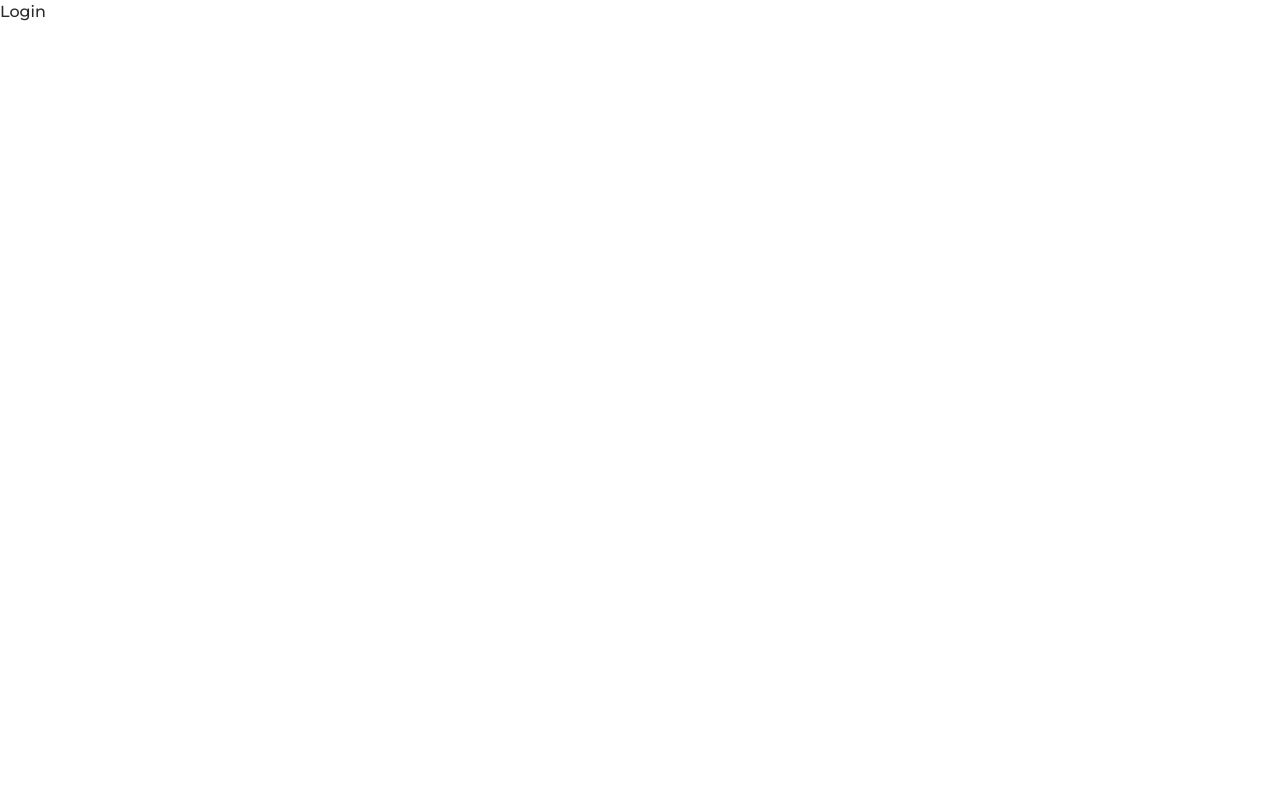
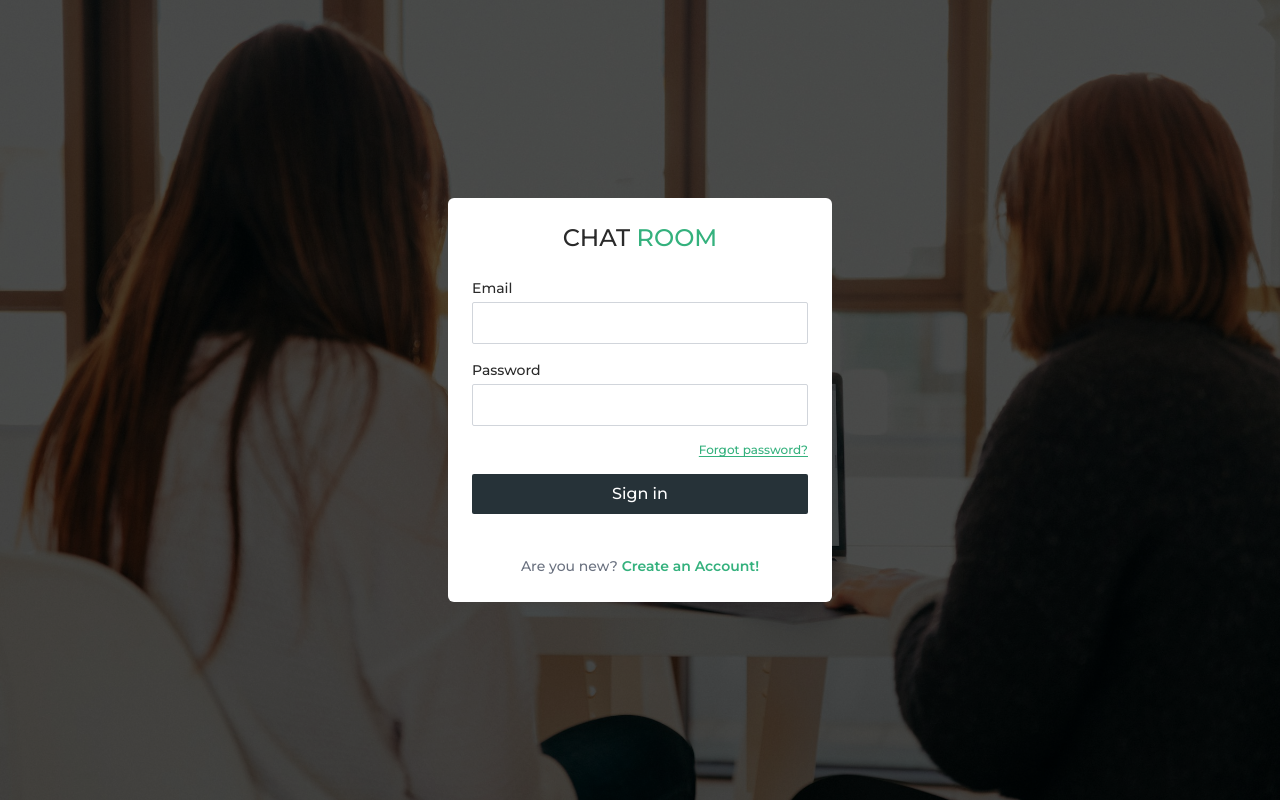
Before and after one commit to bernardoyewole/chat-room, a React (Create React App) app: page /login in a window 1280 px wide. Built offline with nearby package versions, Linux system fonts and the light colour scheme.

Commit message:
Create login page

```diff
--- a/package.json
+++ b/package.json
@@ -8,6 +8,7 @@
     "@testing-library/user-event": "^13.5.0",
     "react": "^18.3.1",
     "react-dom": "^18.3.1",
+    "react-hook-form": "^7.52.1",
     "react-icons": "^5.2.1",
     "react-router-dom": "^6.24.1",
     "react-scripts": "5.0.1",
--- a/src/components/PrivateRoute.js
+++ b/src/components/PrivateRoute.js
@@ -1,7 +1,7 @@
 import { Route, Navigate, Outlet } from 'react-router-dom';
 
 function PrivateRoute({ element: Component, ...rest }) {
-    const isAuthenticated = true;
+    const isAuthenticated = false;
 
     return isAuthenticated ? <Outlet /> : <Navigate to="/login" />;
 }
--- a/src/pages/Login.js
+++ b/src/pages/Login.js
@@ -1,8 +1,50 @@
-import React from 'react'
+import { useForm } from "react-hook-form";
 
 function Login() {
+    const { register, handleSubmit, watch, formState: { errors } } = useForm();
+
     return (
-        <div>Login</div>
+        <div className="bg-[url('../images/login-bg.jpg')] h-screen bg-cover">
+            <div className="bg-black/70 h-full grid place-items-center">
+                <div className="bg-white p-6 rounded-md w-96">
+                    <h1 className="text-2xl text-center">CHAT <span className="text-[#34b17d]">ROOM</span></h1>
+                    <form className="pt-6">
+                        <div className="flex flex-col gap-1 mb-4">
+                            <label htmlFor="username" className="text-sm">Email</label>
+                            <input
+                                type="text"
+                                id="username"
+                                className="border-[1px] border-gray-300 rounded-sm focus:border-gray-400 py-2 px-3 transition-all duration-300 ease-out text-md"
+                                autocomplete="off"
+                                {...register('username', { required: 'Username or email is required' })}
+                            />
+                            {errors.username && <p>{errors.username.message}</p>}
+                        </div>
+                        <div className="flex flex-col gap-1 mb-4">
+                            <label htmlFor="password" className="text-sm">Password</label>
+                            <input
+                                type="password"
+                                id="password"
+                                className="border-[1px] border-gray-300 rounded-sm focus:border-gray-400 py-2 px-3 transition-all duration-300 ease-out"
+                                autocomplete="off"
+                                {...register('password', { required: 'Password is required' })}
+                            />
+                            {errors.password && <p>{errors.password.message}</p>}
+                        </div>
+                        <div className="w-full flex justify-end">
+                            <a href="#" className="text-xs underline underline-offset-2 text-[#34b17d]">Forgot password?</a>
+                        </div>
+                        <button type="submit" className="w-full bg-[#263238] text-white rounded-sm py-2 mt-4">Sign in</button>
+                    </form>
+                    <div className="create-account">
+                        <p class="mt-10 text-center text-sm text-gray-500">
+                            Are you new?
+                            <a href="#" class="font-semibold leading-6 text-[#34b17d]"> Create an Account!</a>
+                        </p>
+                    </div>
+                </div>
+            </div>
+        </div>
     )
 }
 
--- a/src/pages/Register.js
+++ b/src/pages/Register.js
@@ -0,0 +1,10 @@
+function Register() {
+    return (
+        <div>
+            <div>
+            </div>
+        </div>
+    )
+}
+
+export default Register
--- a/src/styles/reset.css
+++ b/src/styles/reset.css
@@ -42,3 +42,11 @@ img, picture, video, canvas, svg {
   display: block;
   max-width: 100%;
 }
+
+input {
+    -webkit-appearance: none;
+}
+
+input:focus {
+    outline: none;
+}
```
Also changed, not shown: src/images/login-bg.jpg (added), 1 other file (tests, documents, lock files or other folders).
